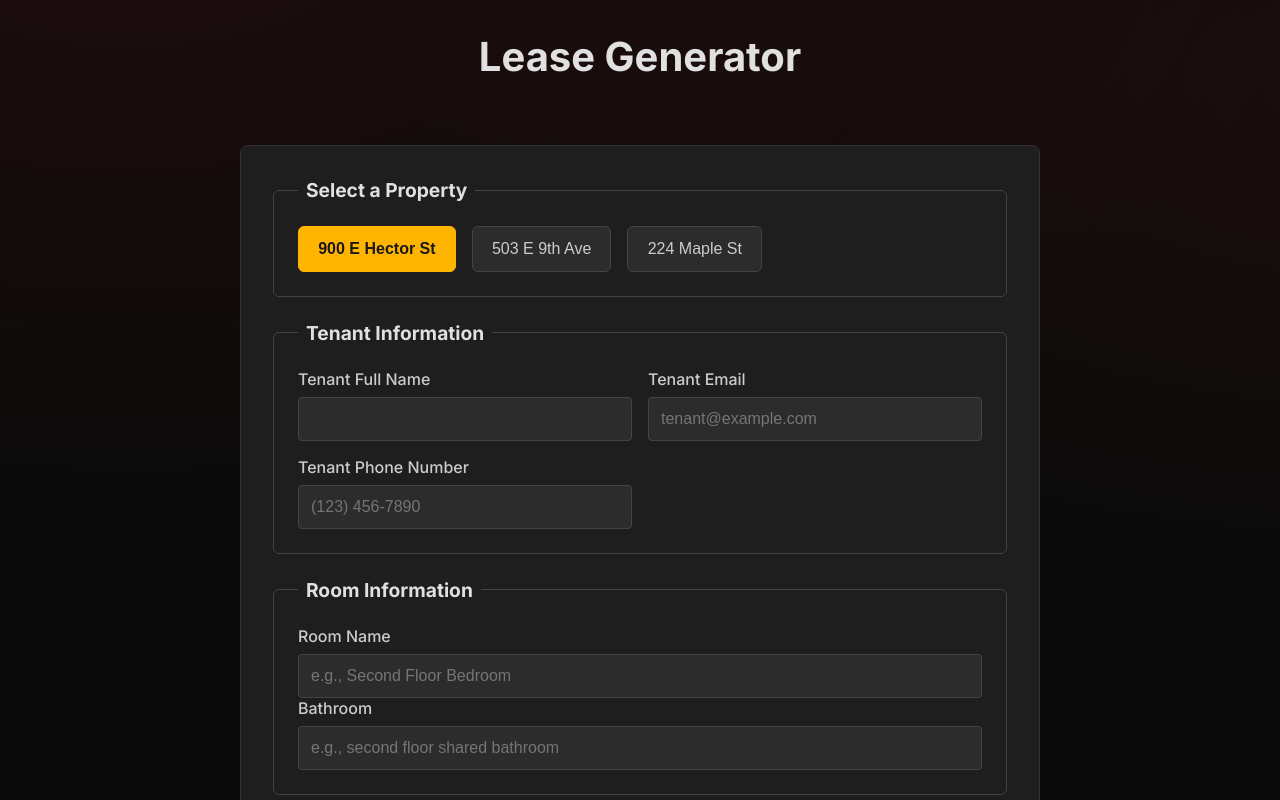
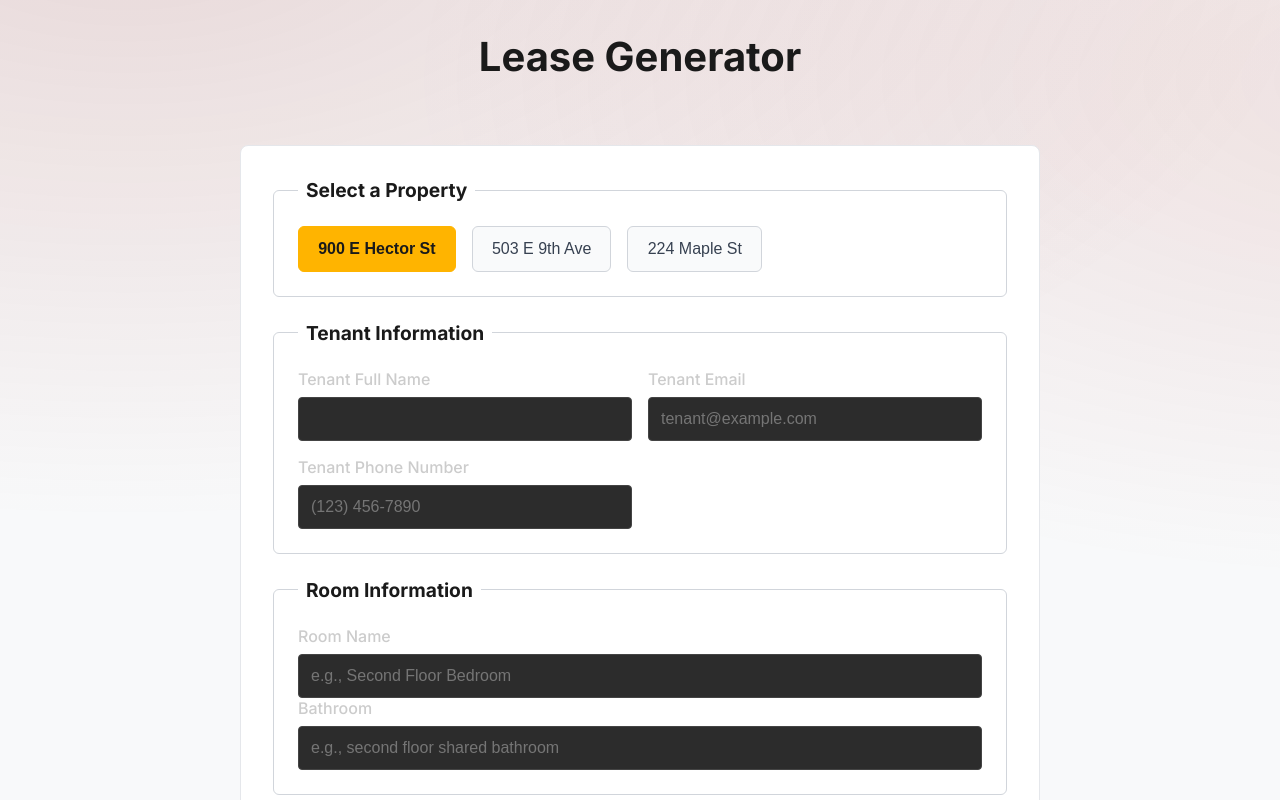
Before and after one commit to kevincauto/kevincauto-portfolio, a Next.js app: page /lease-editor in a window 1280 px wide. Shown: the top 800 px of the page. Built offline with nearby package versions, Linux system fonts and the light colour scheme.

Commit message:
style: Update global and component styles for improved light theme support, adjusting colors, backgrounds, and borders for better readability and aesthetics

```diff
--- a/src/app/globals.css
+++ b/src/app/globals.css
@@ -1,14 +1,14 @@
 :root {
-  --background: #0a0a0a;
-  --foreground: #e5e7eb;
+  --background: #f8f9fa;
+  --foreground: #1a1a1a;
   /* design tokens */
   --accent: #8c1d18;          /* deep red matching image */
   --accent-2: #a12520;        /* lighter red */
   --accent-red: #8c1d18;      /* deep red matching image */
   --accent-red-2: #a12520;    /* hover */
-  --muted: #9ca3af;
-  --border: rgba(255, 255, 255, 0.08);
-  --card: rgba(255, 255, 255, 0.04);
+  --muted: #6b7280;
+  --border: rgba(0, 0, 0, 0.08);
+  --card: rgba(0, 0, 0, 0.02);
   --radius: 12px;
 }
 
@@ -16,11 +16,11 @@ html { scroll-behavior: smooth; }
 
 @media (prefers-color-scheme: dark) {
   :root {
-    --background: #0b0b0f;
-    --foreground: #e5e7eb;
-    --muted: #9ca3af;
-    --border: rgba(255, 255, 255, 0.08);
-    --card: rgba(255, 255, 255, 0.04);
+    --background: #f8f9fa;
+    --foreground: #1a1a1a;
+    --muted: #6b7280;
+    --border: rgba(0, 0, 0, 0.08);
+    --card: rgba(0, 0, 0, 0.02);
   }
 }
 
@@ -55,8 +55,8 @@ a {
   text-decoration: none;
 }
 
-@media (prefers-color-scheme: dark) {
+@media (prefers-color-scheme: light) {
   html {
-    color-scheme: dark;
+    color-scheme: light;
   }
 }
--- a/src/app/lease-editor/page.module.css
+++ b/src/app/lease-editor/page.module.css
@@ -10,7 +10,7 @@
   text-align: center;
   margin-bottom: 2rem;
   font-size: 2.5rem;
-  color: #e0e0e0;
+  color: #1a1a1a;
 }
 
 @media (max-width: 900px) {
--- a/src/components/Header.module.css
+++ b/src/components/Header.module.css
@@ -1,7 +1,7 @@
 .header {
-  background-color: #1a1a1a;
+  background-color: #ffffff;
   padding: 0.75rem 2rem;
-  border-top: 1px solid #333;
+  border-top: 1px solid #e5e7eb;
   width: 100%;
 }
 
@@ -15,7 +15,7 @@
 }
 
 .link {
-  color: #e0e0e0;
+  color: #1a1a1a;
   text-decoration: none;
   font-size: 1.1rem;
   font-weight: 500;
--- a/src/components/LeaseEditorForm/LeaseEditorForm.module.css
+++ b/src/components/LeaseEditorForm/LeaseEditorForm.module.css
@@ -6,13 +6,13 @@
   max-width: 800px;
   margin: 2rem auto;
   padding: 2rem;
-  background-color: #1e1e1e;
+  background-color: #ffffff;
   border-radius: 8px;
-  border: 1px solid #333;
+  border: 1px solid #e5e7eb;
 }
 
 .fieldset {
-  border: 1px solid #444;
+  border: 1px solid #d1d5db;
   padding: 1.5rem;
   border-radius: 6px;
 }
@@ -21,7 +21,7 @@
   padding: 0 0.5rem;
   font-size: 1.2rem;
   font-weight: bold;
-  color: #e0e0e0;
+  color: #1a1a1a;
 }
 
 .propertyToggle {
@@ -33,17 +33,17 @@
 .toggleButton {
   padding: 0.8rem 1.2rem;
   border-radius: 6px;
-  border: 1px solid #444;
-  background-color: #2c2c2c;
-  color: #ccc;
+  border: 1px solid #d1d5db;
+  background-color: #f9fafb;
+  color: #374151;
   font-size: 1rem;
   cursor: pointer;
   transition: all 0.2s ease-in-out;
 }
 
 .toggleButton:hover {
-  background-color: #3a3a3a;
-  border-color: #777;
+  background-color: #f3f4f6;
+  border-color: #9ca3af;
 }
 
 .toggleButton.active {
```
Also changed, not shown: src/app/page.module.css (+16 -18 lines).
